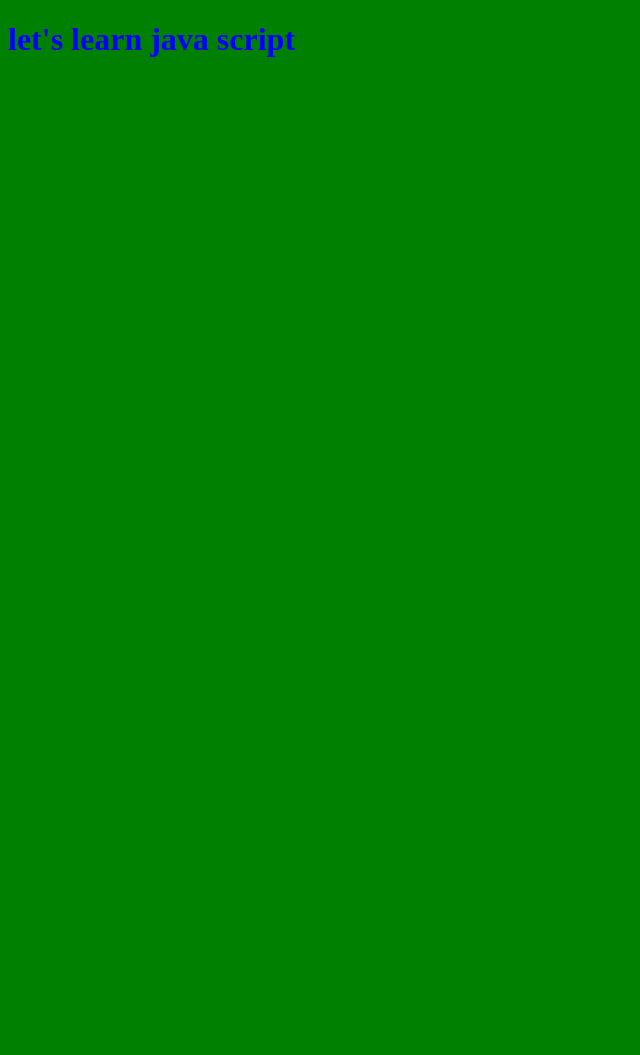
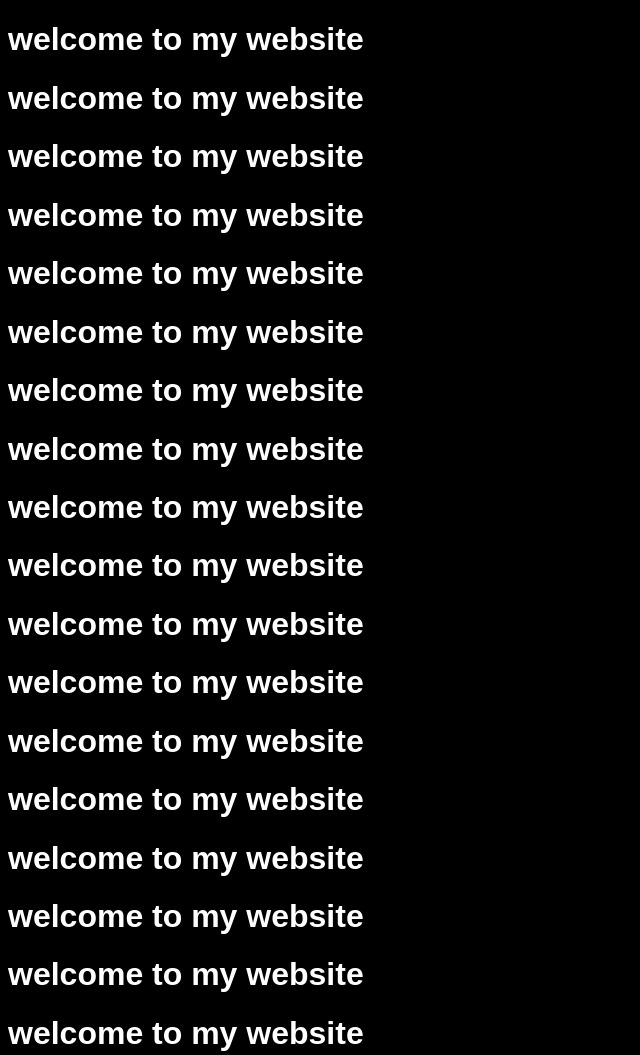
Before and after one commit to Munafadal/javascript, a plain HTML site: page introjs/index.html in a window 1280 px wide. Shown: the top 1055 px of the page, without its empty margins (0-640 px from the left). Before the commit the page ends 800 px from the top, so only its background shows below. Drawn offline with Linux system fonts and the light colour scheme.

Commit message:
variables.js

```diff
--- a/introjs/index.html
+++ b/introjs/index.html
@@ -4,19 +4,22 @@
     <meta charset="UTF-8" />
     <meta name="viewport" content="width=device-width, initial-scale=1.0" />
     <title>javascriptintro</title>
-  </head>
-  <body style="background-color: yellow;">
-    <h1>let's learn java script</h1>
     <style>
-      h1 {
-        color: blue;
+      body {
+        font-family: Arial, sans-serif;
+        background-color: black;
+        color: white;
       }
+
     </style>
-
+<head>
+  <body>
     <script>
-    //    console.log ("Muna")
-    document.body.style.backgroundColor= "green"
-    alert("Hello my name is Muna")
+      for (let index = 0; index < 1000; index++) {
+        let welcome = document.createElement("h1");
+        welcome.textContent = "welcome to my website";
+        document.body.appendChild(welcome);
+      }
     </script>
   </body>
 </html>
```
Also changed, not shown: introjs/variables.js (added, +26 -0 lines).
